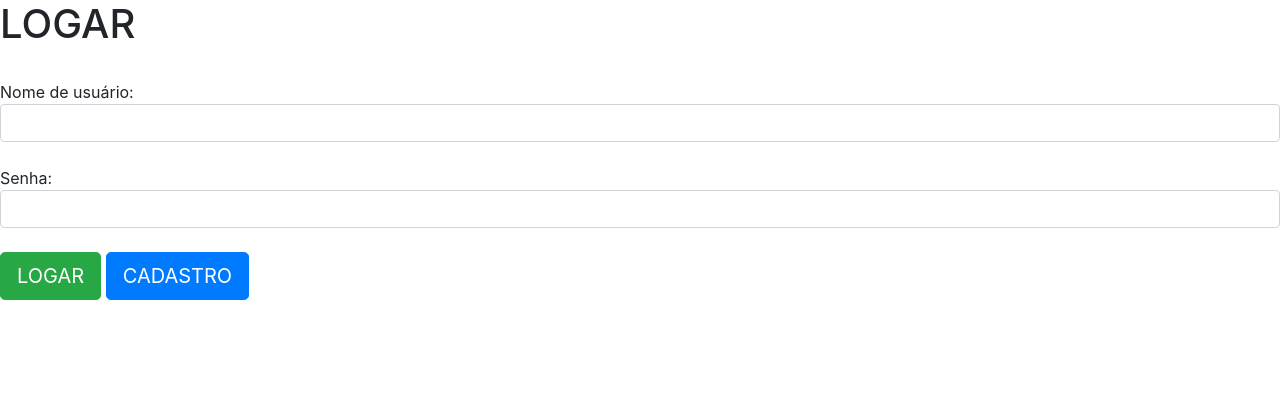
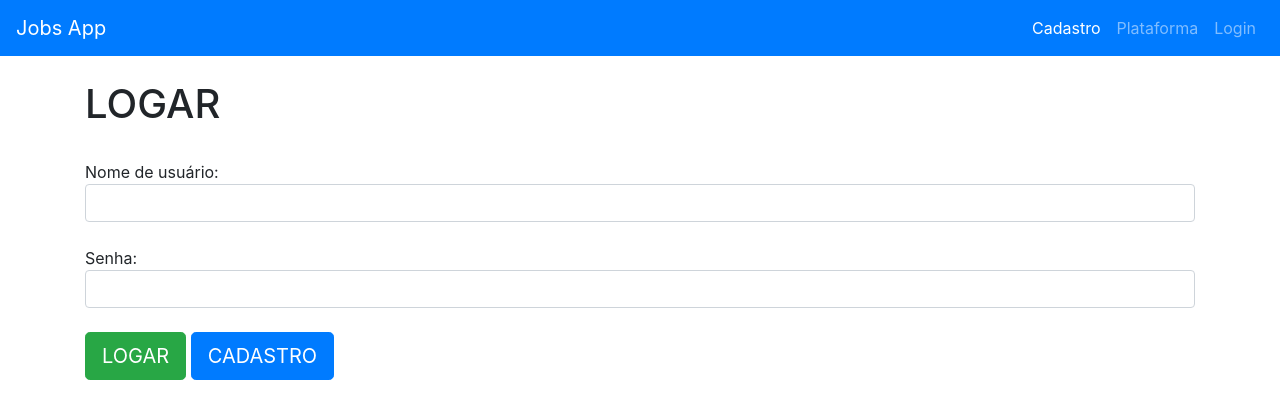
Before and after one commit to jefferson-duarte/Projeto_Jobs_App, a Django app: template autenticacao/templates/logar.html in a window 1280 px wide. Shown: the top 419 px of the page. Run offline with Django 3.2, Linux system fonts and the light colour scheme; the template is opened without the code that fills it, so the values that code supplies are empty.

Commit message:
Adicionado navbar

```diff
--- a/templates/base.html
+++ b/templates/base.html
@@ -15,7 +15,8 @@
   </head>
   <body class="fundo">
 
-    <main>
+    {% include 'partials/_nav.html' %}
+    <main class="container mt-4 mb-4">
       {% block content %} {% endblock %}
     </main>
 
--- /dev/null
+++ b/templates/partials/_nav.html
@@ -0,0 +1,24 @@
+<nav class="navbar navbar-dark bg-primary navbar-expand-lg">
+    <a class="navbar-brand" href="{% url 'login' %}">Jobs App</a>
+    <button class="navbar-toggler" type="button" data-toggle="collapse" data-target="#navbarSupportedContent"
+        aria-controls="navbarSupportedContent" aria-expanded="false" aria-label="Toggle navigation">
+        <span class="navbar-toggler-icon"></span>
+    </button>
+
+    <div class="collapse navbar-collapse" id="navbarSupportedContent">
+        <ul class="navbar-nav ml-auto">
+            <li class="nav-item active">
+                <a class="nav-link" href="{% url 'cadastro' %}">Cadastro<span class="sr-only"></span></a>
+            </li>
+
+            <li class="nav-item">
+                    <a class="nav-link" href="#">Plataforma<span class="sr-only"></span></a>
+            </li>
+
+            <li class="nav-item">
+                <a class="nav-link" href="{% url 'login' %}">Login</a>
+            </li>
+
+        </ul>
+    </div>
+</nav>
```
